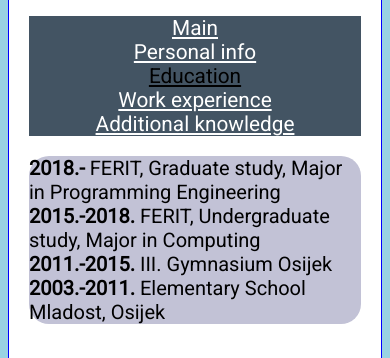
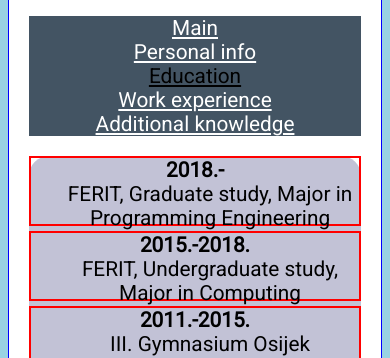
Before and after one commit to markostj/html-css3-cv-, a plain HTML site: page Education.html in a window 390 px wide. Shown: the part 191-549 px from the top of the page. Drawn offline with Linux system fonts and the light colour scheme.

Commit message:
Education is Responsive

```diff
--- a/Education.html
+++ b/Education.html
@@ -24,31 +24,24 @@
             <content>
                 <main>
                       <div class="frame">
-                          <div class="row">
-                                <div class="col-15" >
-                                   <span> <b>2018.-</b> </span>
-                                   <span>FERIT, Graduate study, Major in Programming Engineering</span>
+                        <div class="box2">
+                            <div class="textcontent">
+                                <b>2018.-</b>  <div class="textcontent2">FERIT, Graduate study, Major in Programming Engineering</div>
                             </div>
-
                         </div>
-                         <div class="row">
-                                <div class="col-15" >
-                                   <span> <b>2015.-2018.</b> </span>
-                                   <span>FERIT, Undergraduate study, Major in Computing</span>
+                        <div class="box2">
+                            <div class="textcontent">
+                                  <b>2015.-2018.</b> <div class="textcontent2">FERIT, Undergraduate study, Major in Computing</div>
                                 </div>
-
                         </div>
-                         <div class="row">
-                                <div class="col-12" >
-                                   <span> <b>2011.-2015.</b> </span>
-                                   <span>III. Gymnasium Osijek</span>
+                      <div class="box2">
+                          <div class="textcontent">
+                             <b>2011.-2015.</b>  <div class="textcontent2">  III. Gymnasium Osijek</div>
                           </div>
-
                       </div>
-                         <div class="row">
-                                <div class="col-13" >
-                                   <span> <b>2003.-2011.</b> </span>
-                                   <span> Elementary School Mladost, Osijek</span>
+                      <div class="box2">
+                          <div class="textcontent">
+                             <b>2003.-2011.</b>   <div class="textcontent2">   Elementary School Mladost, Osijek </div>
                           </div>
                       </div>
                     </div>
--- a/style.css
+++ b/style.css
@@ -186,7 +186,7 @@ input:focus{
    .navAll{
            display: block;
             width:100%;
-           font-size:1.3rem;
+           font-size:1.2rem;
         }
     .pic1 img{
     width:100%;
@@ -212,7 +212,7 @@ input:focus{
     }
     .textcontent{
         text-align:center;
-        font-size:1.5rem;
+        font-size:1.4rem;
     }
     .textcontent2{
         display:inline-block;
```
Lines whose indentation alone changed are shown as unchanged.
